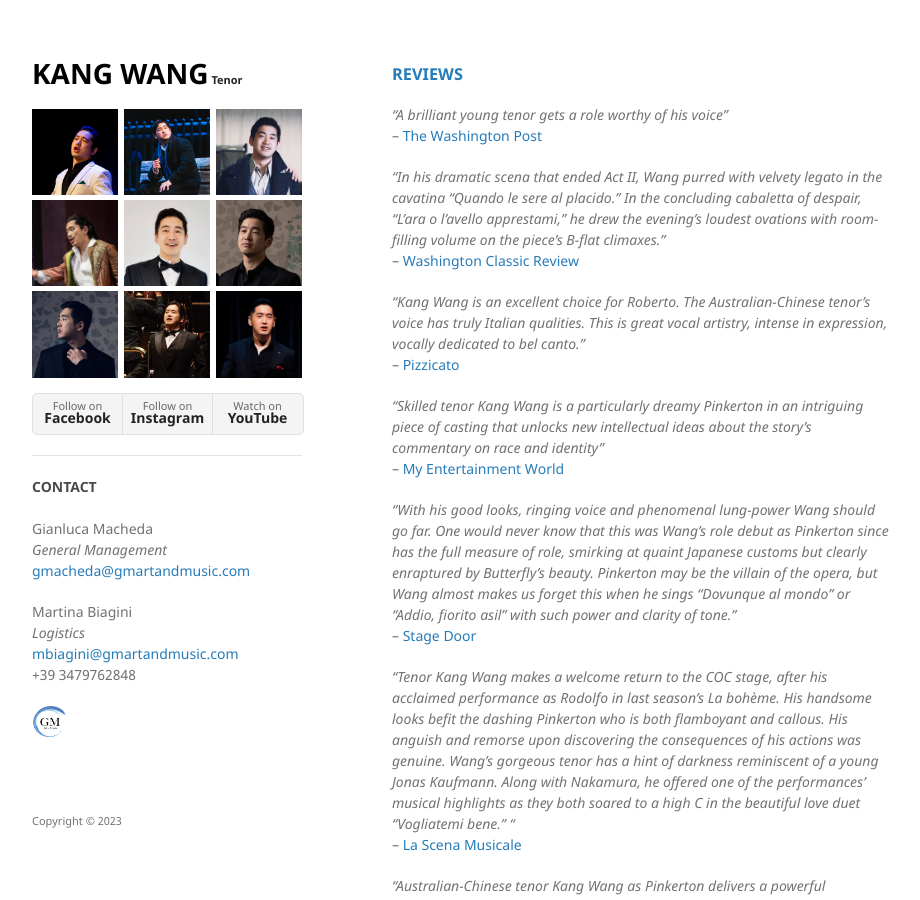
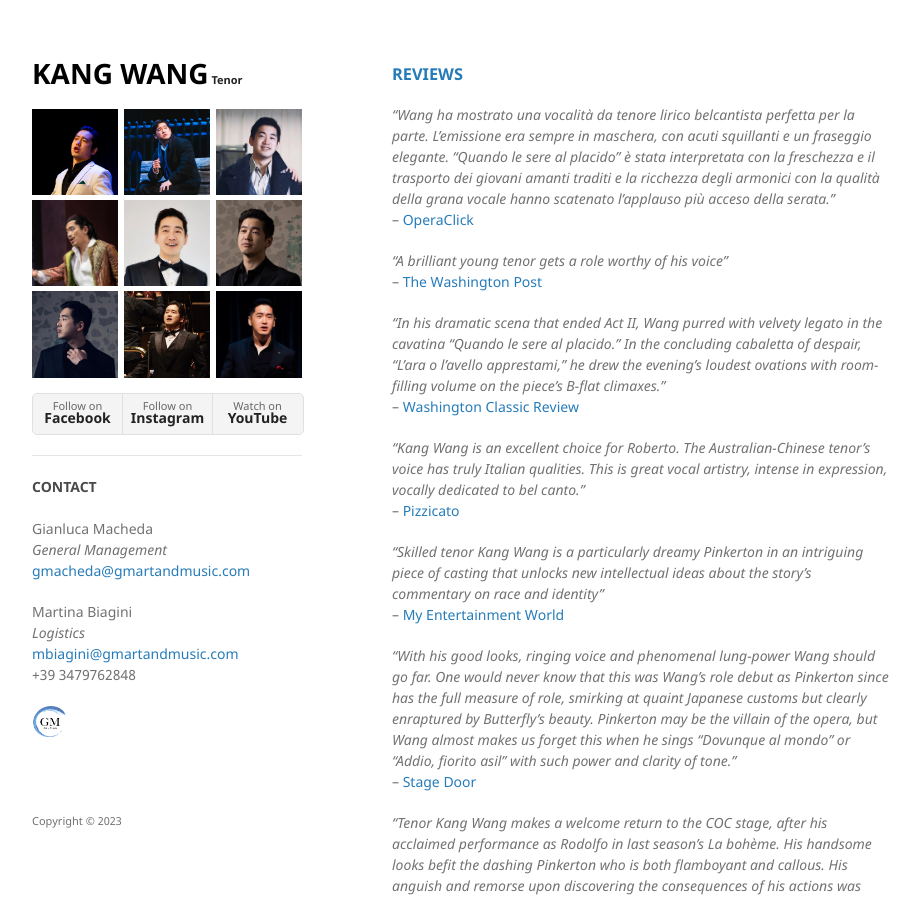
Before and after one commit to kwopera/kwt, a Jekyll site: the page built from reviews.md, in a window 1280 px wide and 900 px high. Shown: the whole window, without its empty margins (178-1098 px from the left). Built offline with Jekyll 4.4.1, drawn with Linux system fonts in a browser that asks for light colours; our own code applies the rules of GitHub Pages for plain Markdown files.

Commit message:
Update reviews.md

```diff
--- a/reviews.md
+++ b/reviews.md
@@ -1,5 +1,8 @@
 <h3 id="reviews"><a href="{{ "/reviews.html" | absolute_url }}#reviews">REVIEWS</a></h3>
 <br/>
+_"Wang ha mostrato una vocalità da tenore lirico belcantista perfetta per la parte. L’emissione era sempre in maschera, con acuti squillanti e un fraseggio elegante. “Quando le sere al placido” è stata interpretata con la freschezza e il trasporto dei giovani amanti traditi e la ricchezza degli armonici con la qualità della grana vocale hanno scatenato l’applauso più acceso della serata."_
+<br/>-- <a href="https://www.operaclick.com/recensioni/teatrale/washington-lisner-auditorium-luisa-miller" target="_blank">OperaClick</a>
+
 _"A brilliant young tenor gets a role worthy of his voice"_
 <br/>-- <a href="https://www.washingtonpost.com/entertainment/music/2025/04/14/washington-concert-opera-kang-yang-luisa-miller/" target="_blank">The Washington Post</a>
 
```
